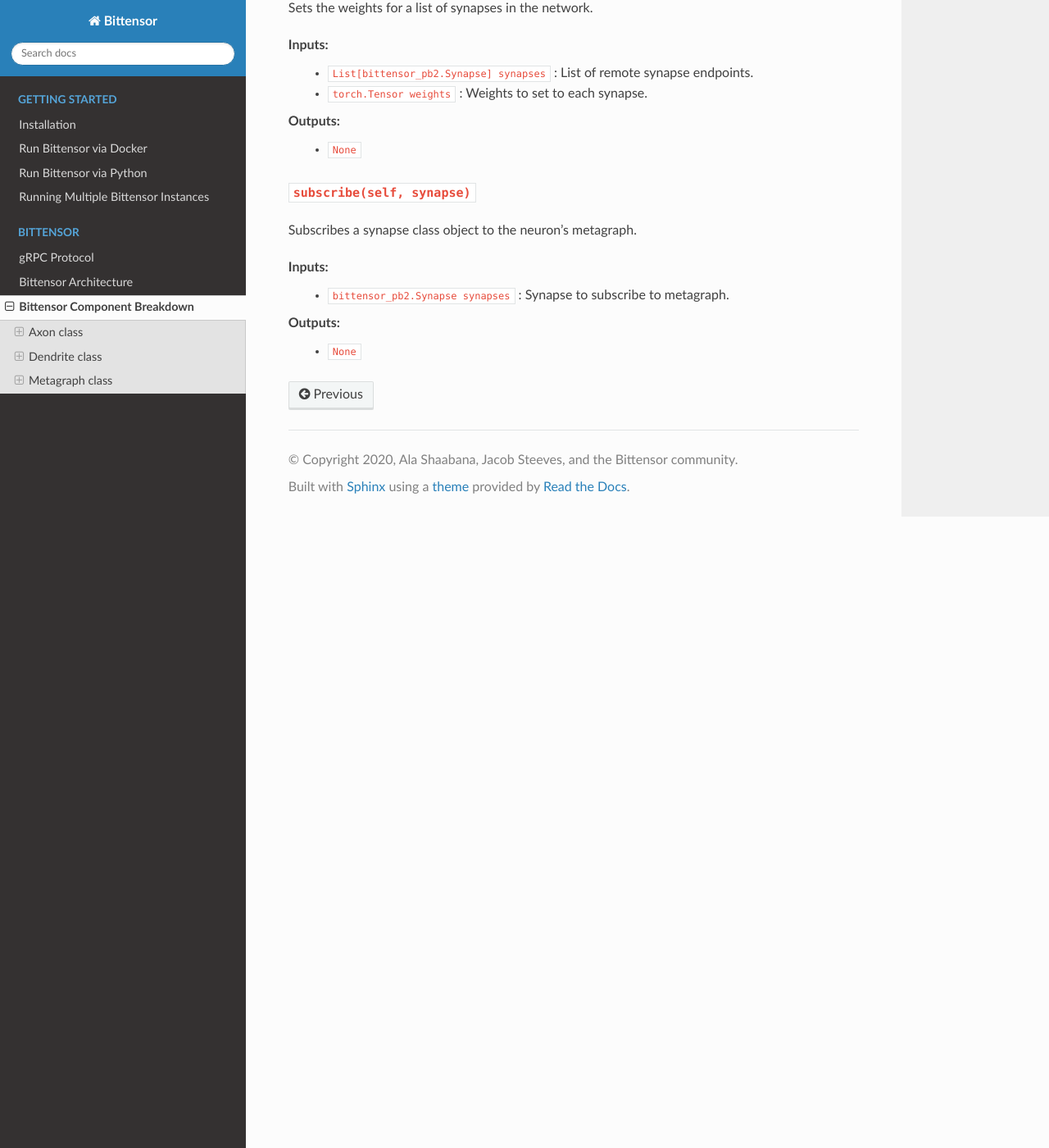
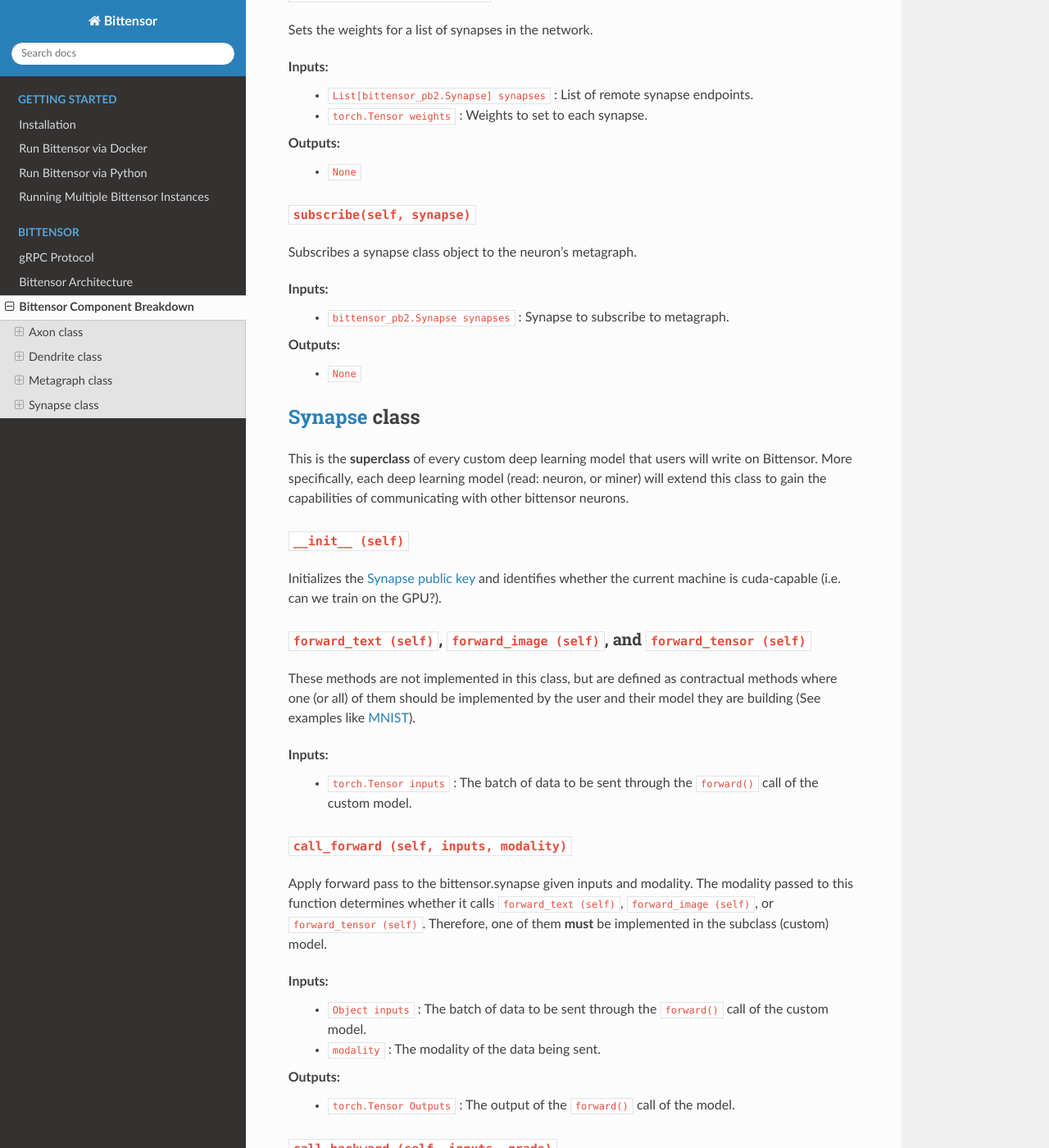
Before and after one commit to opentensor/bittensor-docs, a Sphinx documentation site: the page built from docs/bittensor-deep-dive/component-breakdown.rst, in a window 1280 px wide and 1400 px high, scrolled down 6209 px. Shown: the whole window at 82% size. Built offline with Sphinx 7.4.7 and the Read the Docs theme 2.0.0, drawn with Linux system fonts in a browser that asks for light colours; some of the changed text lies outside the part shown.

Commit message:
Added synapse

```diff
--- a/docs/bittensor-deep-dive/component-breakdown.rst
+++ b/docs/bittensor-deep-dive/component-breakdown.rst
@@ -31,7 +31,6 @@
 - Stops the entire Axon terminal server and deletes local synapses.
 
 .. _start1:
-
     :code:`start (self)`
     ++++++++++++++++++++++
     - Starts the Axon terminal and the gRPC server.
@@ -198,7 +197,7 @@
 
 :code:`do_gossip (self)`
 +++++++++++++++++++++++++++++++++++
-Sends a gossip query to a random peer and :ref:`"sinks" <sink>` their response into the metagraph.
+Sends a gossip query to a random peer and records their response into the metagraph via a :code:`sink()` call.
 
 :code:`do_clean (self, ttl)`
 +++++++++++++++++++++++++++++++++++++++++++
@@ -268,3 +265,47 @@
 
 **Outputs**:
     - :code:`None`
+
+`Synapse <https://github.com/opentensor/bittensor/tree/master/bittensor/synapse.py>`_ class
+------------------------------------------------------------------------------------------------
+This is the **superclass** of every custom deep learning model that users will write on Bittensor. More specifically,
+each deep learning model (read: neuron, or miner) will extend this class to gain the capabilities of communicating
+with other bittensor neurons.
+
+
+:code:`__init__ (self)`
++++++++++++++++++++++++++++++++++++
+Initializes the :ref:`Synapse public key <tensor-message>` and identifies whether the current machine is cuda-capable (i.e. can we
+train on the GPU?).
+
+
+:code:`forward_text (self)`, :code:`forward_image (self)`, and :code:`forward_tensor (self)`
++++++++++++++++++++++++++++++++++++++++++++++++++++++++++++++++++++++++++++++++++++++++++++++
+These methods are not implemented in this class, but are defined as contractual methods where one (or all) of them should be implemented by the user and
+their model they are building (See examples like `MNIST <https://github.com/opentensor/bittensor/tree/master/examples/mnist>`_).
+
+**Inputs**:
+    - :code:`torch.Tensor inputs` : The batch of data to be sent through the :code:`forward()` call of the custom model.
+
+:code:`call_forward (self, inputs, modality)`
+++++++++++++++++++++++++++++++++++++++++++++++++
+Apply forward pass to the bittensor.synapse given inputs and modality. The modality passed to this function determines whether it calls
+:code:`forward_text (self)`, :code:`forward_image (self)`, or :code:`forward_tensor (self)`. Therefore, one of them **must** be implemented in the subclass (custom) model.
+
+**Inputs**:
+    - :code:`Object inputs` : The batch of data to be sent through the :code:`forward()` call of the custom model.
+    - :code:`modality` : The modality of the data being sent.
+
+**Outputs**:
+    - :code:`torch.Tensor Outputs` : The output of the :code:`forward()` call of the model.
+
+:code:`call_backward (self, inputs, grads)`
+++++++++++++++++++++++++++++++++++++++++++++++++
+Apply a backward pass to the synapse given grads and inputs. Presently, this only returns a tensor of zeros as it is not being used.
+
+**Inputs**:
+    - :code:`Object inputs` : The batch of data to be sent through the :code:`forward()` call of the custom model.
+    - :code:`grads` : Gradients of the remote synapses.
+
+**Outputs**:
+    - :code:`torch.zeros((1,1))` : A tensor of zeros.
```
Also changed, not shown: other parts of docs/bittensor-deep-dive/component-breakdown.rst (+3 -5 lines), 6 other files.
